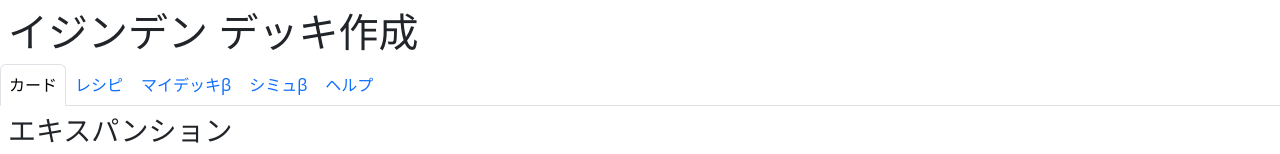
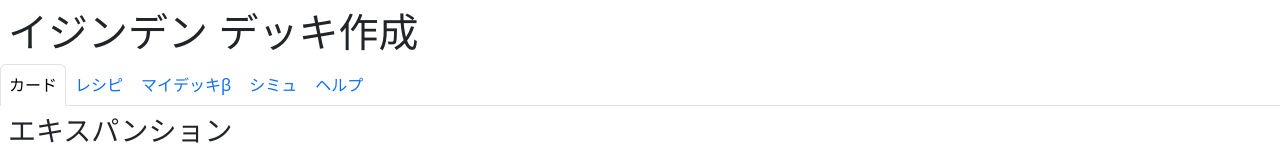
Before and after one commit to sweetpotato/ijinden-deck-builder, a React (Create React App) app: page / in a window 1280 px wide. Shown: the top 154 px of the page. Built offline with nearby package versions, Linux system fonts and the light colour scheme.

Commit message:
js: 手札シミュレータの正式リリース
Close #29

```diff
--- a/src/App.jsx
+++ b/src/App.jsx
@@ -59,7 +59,7 @@ function App() {
             dispatchSimulator={dispatchSimulator}
           />
         </Tab>
-        <Tab eventKey={enumTabPane.SIMULATOR} title="シミュβ">
+        <Tab eventKey={enumTabPane.SIMULATOR} title="シミュ">
           <TabPaneSimulator deck={deckMain} state={stateSimulator} dispatch={dispatchSimulator} />
         </Tab>
         <Tab eventKey={enumTabPane.HELP} title="ヘルプ" className="m-2">
@@ -77,9 +77,13 @@ function App() {
           <h2>操作方法</h2>
           <h3>カード</h3>
           <p>各カードのプラス・マイナスボタンで、メインデッキ・サイドデッキ別々に枚数を増減できます。エキスパンション、色、種類、能力語でカードの絞り込みができます。</p>
-          <h3>デッキ</h3>
+          <h3>レシピ</h3>
           {/* eslint-disable max-len */}
           <p>カードの左下をタップする（パソコンではカードの上にマウスカーソルを当てる）と、そのカードに重なるボタンが現れます。各ボタンで枚数の増減やメインデッキ・サイドデッキの入換えができます。</p>
+          {/* eslint-enable max-len */}
+          <h3>シミュ（手札シミュレータ）</h3>
+          {/* eslint-disable max-len */}
+          <p>初期のガーディアンと手札、およびその後のドローをランダムに表示します。スタートボタンを押した直後は対戦開始前の状態であり、マリガン（引き直す）ボタンかキープ（引き直さない）ボタンを押すと手札とドローが確定します。灰色のガーディアンはタップする（パソコンではカードの上にマウスカーソルを当てる）とオモテ面のカード画像が表示されます。リセットボタンでやり直します。</p>
           {/* eslint-enable max-len */}
           <h2>未対応機能</h2>
           <dl>
--- a/src/TabPaneSimulator.jsx
+++ b/src/TabPaneSimulator.jsx
@@ -128,7 +128,7 @@ function TabPaneSimulator({ deck, state, dispatch }) {
       || state === enumStateSimulator.ABORTED;
   return (
     <>
-      <h2 className="m-2">手札シミュレータβ</h2>
+      <h2 className="m-2">手札シミュレータ</h2>
       <div className="container-button mx-2 mt-2 mb-3">
         <Button
           variant="outline-danger"
```
